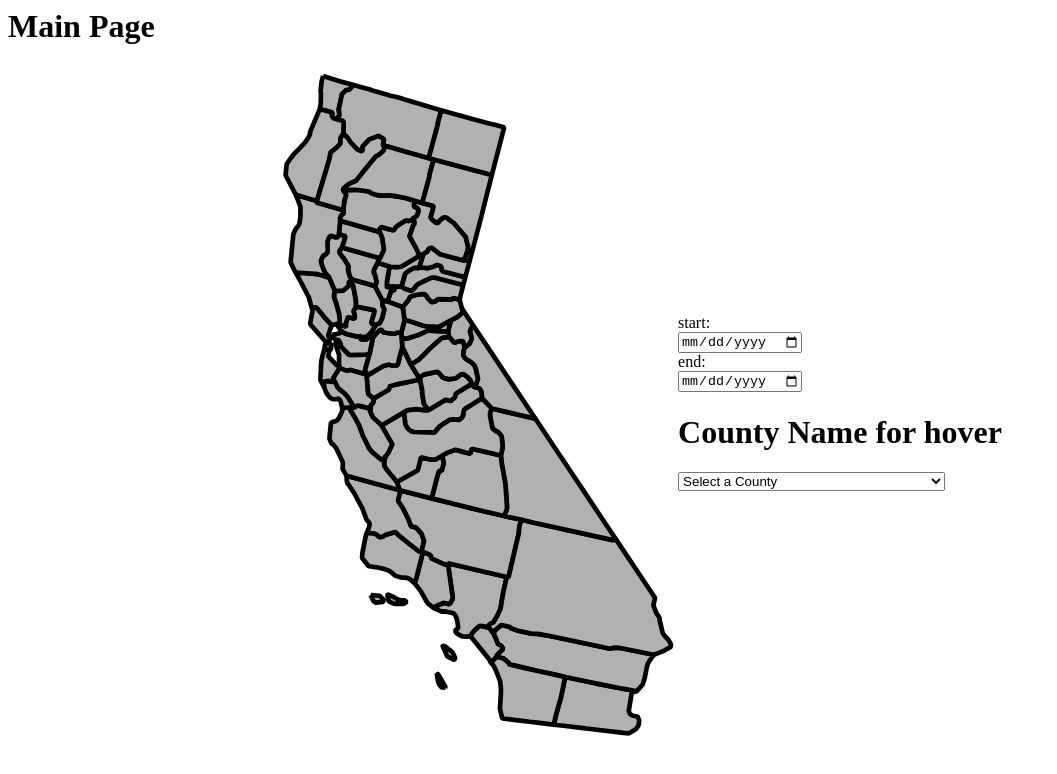
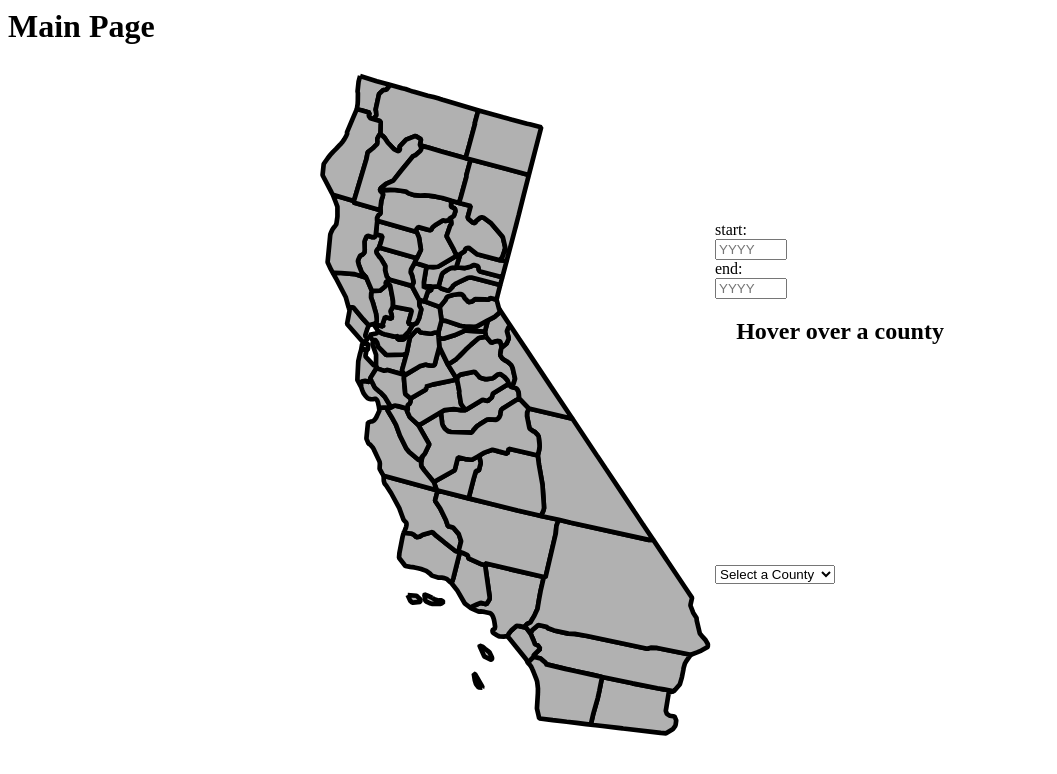
Before and after one commit to mohamed-adem/cse194-project, a plain HTML site: page main-page.html in a window 1280 px wide. Shown: the whole page, without its empty margins (0-1057 px from the left). Drawn offline with Linux system fonts and the light colour scheme.

Commit message:
fixing inputs of countries to CA counties, also changed start and end input dates to year and made it so that hovering over a county displays it on the side

```diff
--- a/main-page.html
+++ b/main-page.html
@@ -359,10 +359,26 @@
 
             <div>
                 <div>
-                start: <br> <input type="date"> <br>
-                end: <br> <input type="date">
+                start: <br> <input
+                    type="number"
+                    id="birth-year"
+                    name="birth-year"
+                    min="1900"
+                    max="2026"
+                    placeholder="YYYY"
+                    required> <br>
+                end: <br> <input
+                    type="number"
+                    id="birth-year"
+                    name="birth-year"
+                    min="1900"
+                    max="2026"
+                    placeholder="YYYY">
                 </div>
-                <h1>County Name for hover </h1>
+                <div class="county-preview">
+                    <h2 id="county-name">Hover over a county</h2>
+                    <svg id="county-preview-svg"></svg>
+                </div>
                 <select id="county-select">
                     <option value=""> Select a County</option>
                 </select>
--- a/main-page.js
+++ b/main-page.js
@@ -1,32 +1,54 @@
 const countySelect = document.getElementById("county-select");
 
-const regionNames = new Intl.DisplayNames(["en"], {
-    type: "region"
-});
 
-const counties = [];
+const countyPaths = document.querySelectorAll("#svg-holder svg path[id]");
 
-for (let i = 65; i <= 90; i++) {
-    for (let j = 65; j <= 90; j++) {
-        const code = String.fromCharCode(i, j);
 
-        const name = regionNames.of(code);
+const counties = Array.from(countyPaths).map(path => ({
+    name: path.id
+}));
 
-        if (name && name !== code) {
-            counties.push({
-                code: code,
-                name: name
-            });
-        }
-    }
-}
 counties.sort((a, b) => a.name.localeCompare(b.name));
 
 counties.forEach(county => {
     const option = document.createElement("option");
 
-    option.value = county.code;
+    option.value = county.name;
     option.textContent = county.name;
 
     countySelect.appendChild(option);
 });
+
+
+const previewSVG = document.getElementById("county-preview-svg");
+const countyName = document.getElementById("county-name");
+
+countyPaths.forEach(path => {
+
+    path.addEventListener("mouseenter", () => {
+
+
+        countyName.textContent = path.id;
+
+
+        const bounds = path.getBBox();
+
+        const padding = 10;
+
+
+        previewSVG.setAttribute(
+            "viewBox",
+            `${bounds.x - padding} ${bounds.y - padding} ${bounds.width + padding * 2} ${bounds.height + padding * 2}`
+        );
+
+
+        previewSVG.innerHTML = "";
+
+        const countyCopy = path.cloneNode(true);
+
+        countyCopy.style.fill = "grey";
+
+        previewSVG.appendChild(countyCopy);
+    });
+
+});
--- a/style.css
+++ b/style.css
@@ -47,7 +47,18 @@ path {
     stroke-dasharray:none;
     marker-start:none;
 }
+
 path:hover {
     fill:rgb(244, 244, 244);
     cursor: pointer;
 }
+
+.county-preview {
+    width: 250px;
+    text-align: center;
+}
+
+#county-preview-svg {
+    width: 200px;
+    height: 200px;
+}
```
